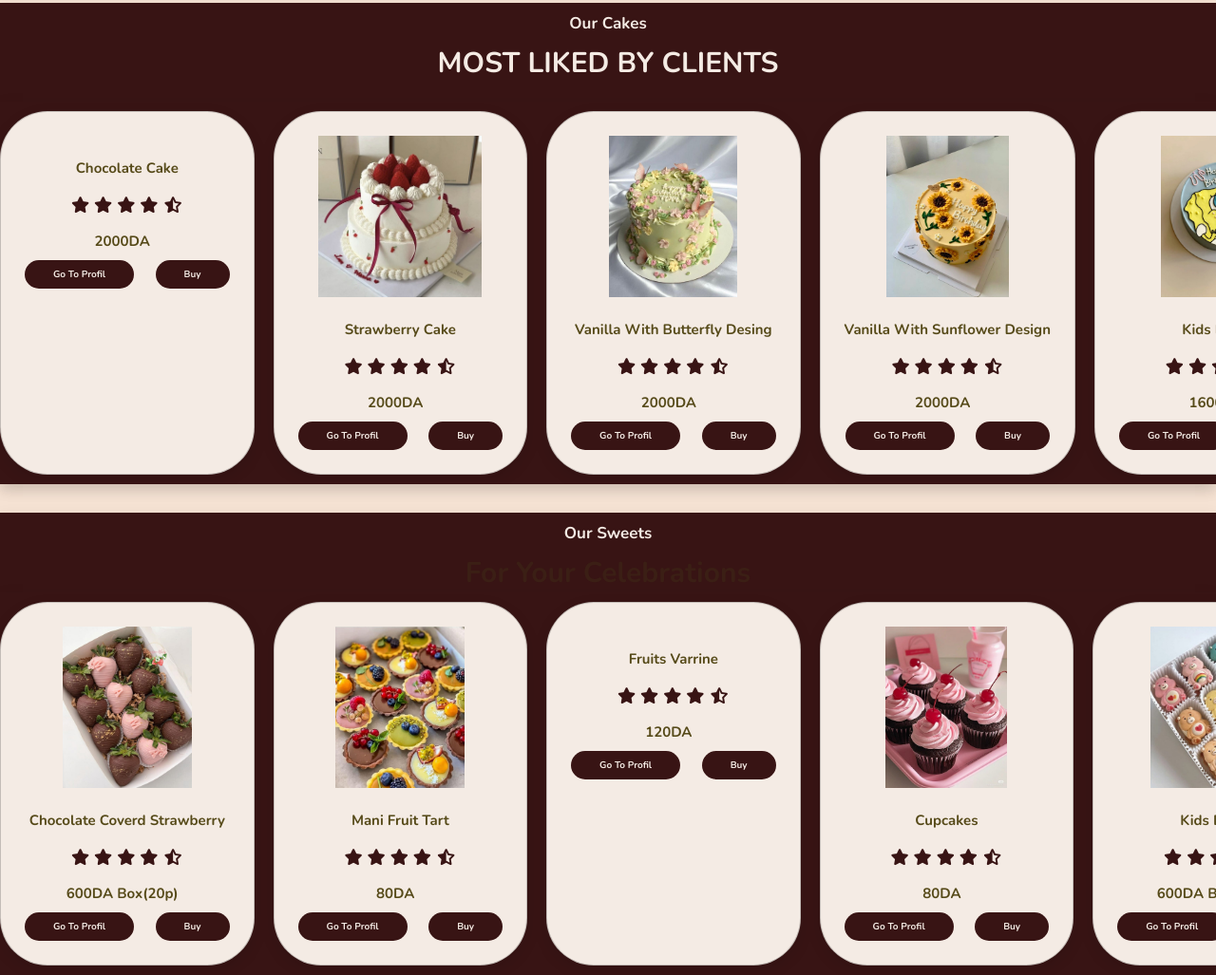
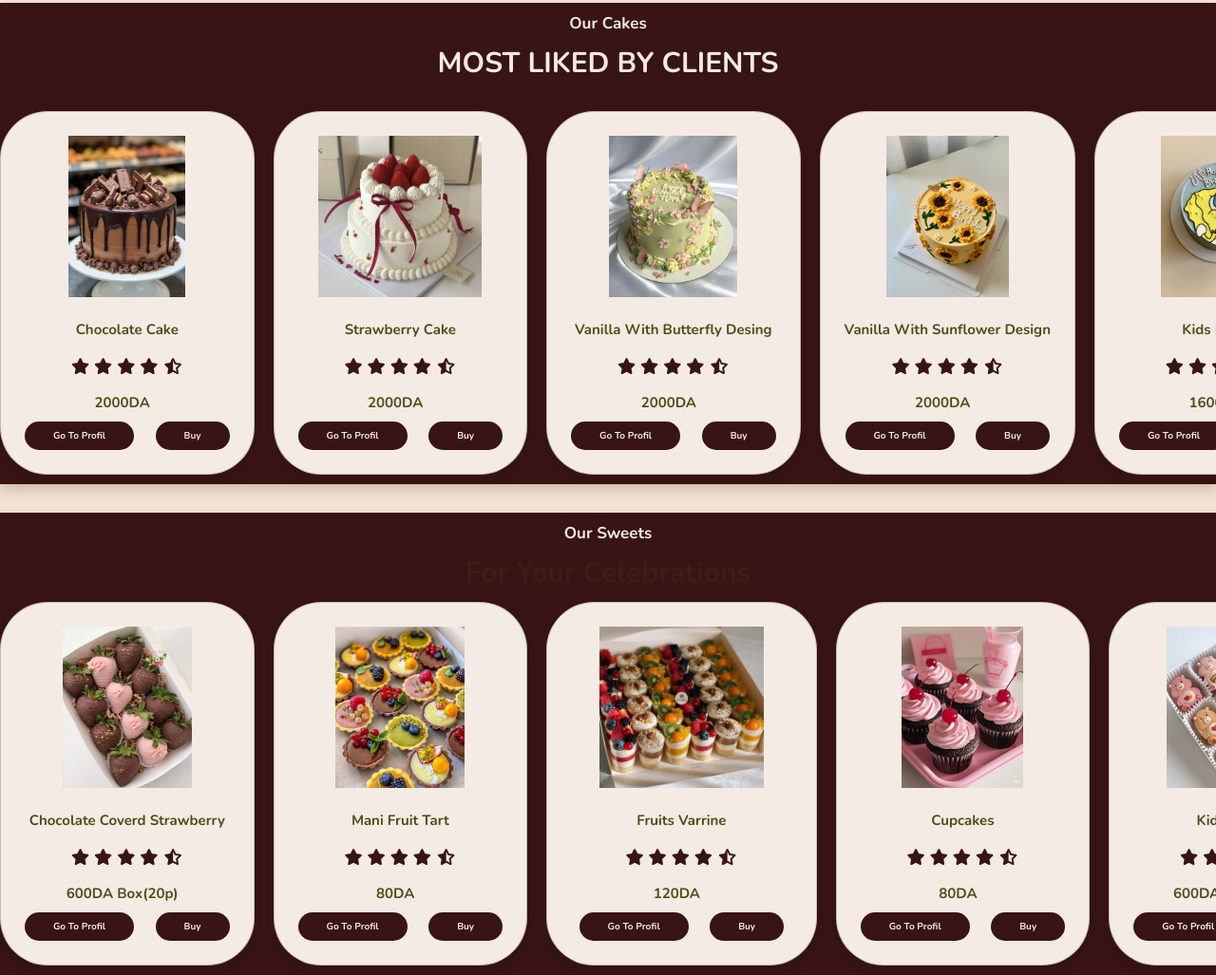
Before and after one commit to Rania-laissaoui/Rania-laissaoui, a plain HTML site: page profil.html in a window 1280 px wide. Shown: the part 675-1702 px from the top of the page at 95% size. Drawn offline with nearby package versions, Linux system fonts and the light colour scheme; files whose address does not match are found by name.

Commit message:
Update profil.html

```diff
--- a/profil.html
+++ b/profil.html
@@ -92,7 +92,7 @@
     <div class="box-container">
         <div class="box">
             <a href="javascript:void(0)" class="fas fa-heart faa"  id="faa"></a>
-            <img src="photo/Death by Chocolate Cake Recipe 🍫🍰.jpg" alt="">
+            <img src="Death by Chocolate Cake Recipe 🍫🍰.jpg" alt="">
             <h3>chocolate cake</h3>
             <div class="stars">
                 <i class="fas fa-star"></i>
@@ -209,7 +209,7 @@
 
         <div class="boxs">
             <a href="#" class="fas fa-heart"  ></a>
-            <img src="photo/téléchargement (4) (1).jpg" alt="">
+            <img src="téléchargement (4) (1).jpg" alt="">
             <h3>fruits varrine</h3>
             <div class="stars">
                 <i class="fas fa-star"></i>
```
